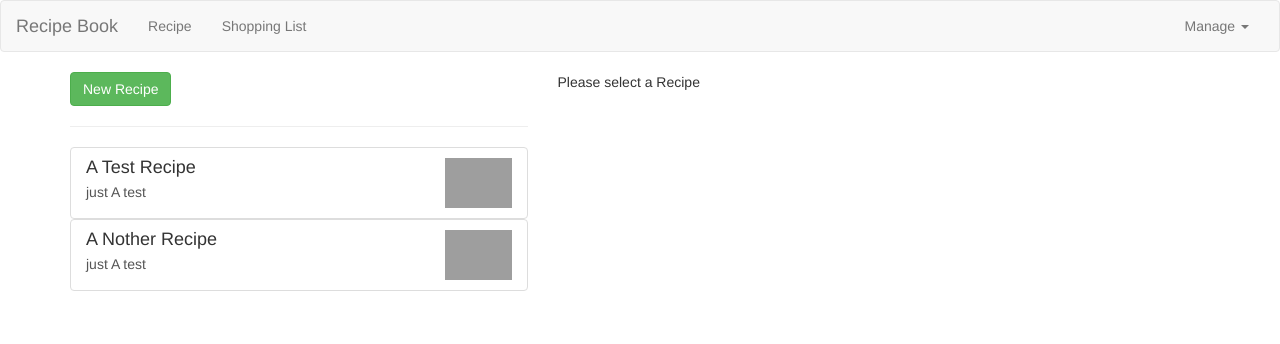
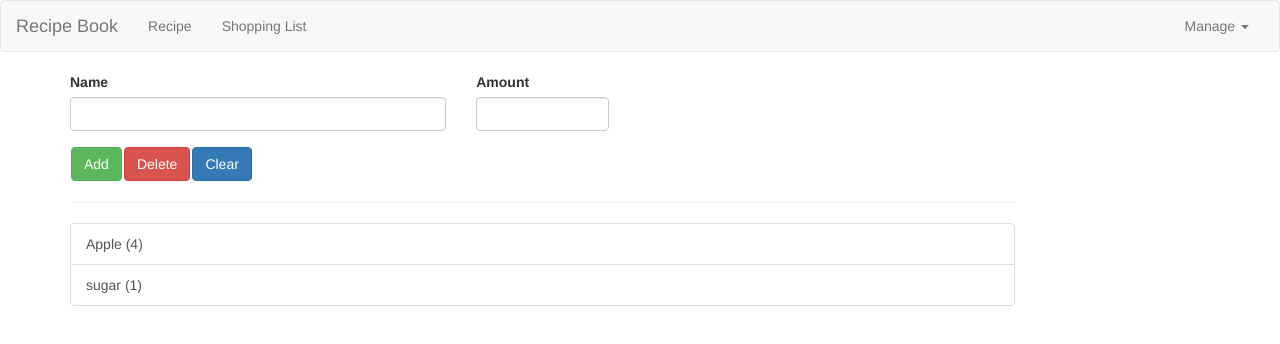
Before and after one commit to mohamedkhattab2/Recipe-Book, an Angular app: page /shopping-list in a window 1280 px wide. Before the commit this address led to /. Shown: the top 344 px of the page. Built offline with nearby package versions, Linux system fonts and the light colour scheme; grey boxes are pictures that could not be loaded.

Commit message:
add routing

```diff
--- a/src/app/app-routing.module.ts
+++ b/src/app/app-routing.module.ts
@@ -1,7 +1,14 @@
 import { NgModule } from '@angular/core';
 import { RouterModule, Routes } from '@angular/router';
+import { RecipesComponent } from './recipes/recipes.component';
+import { ShoppingListComponent } from './shopping-list/shopping-list.component';
 
-const routes: Routes = [];
+const routes: Routes = [
+  {path:'',redirectTo:'/recipes',pathMatch:'full'},
+  {path:'recipes', component:RecipesComponent},
+  {path:'shopping-list', component:ShoppingListComponent},
+
+];
 
 @NgModule({
   imports: [RouterModule.forRoot(routes)],
--- a/src/app/app.component.html
+++ b/src/app/app.component.html
@@ -2,8 +2,7 @@
 <div class="container">
     <div class="row">
         <div class="col-md-12">
-            <app-recipes  *ngIf="loadedFeature === 'recipe'"></app-recipes>
-            <app-shopping-list *ngIf="loadedFeature !== 'recipe'"></app-shopping-list>
+            <router-outlet></router-outlet>
         </div>
     </div>
 </div>
```
